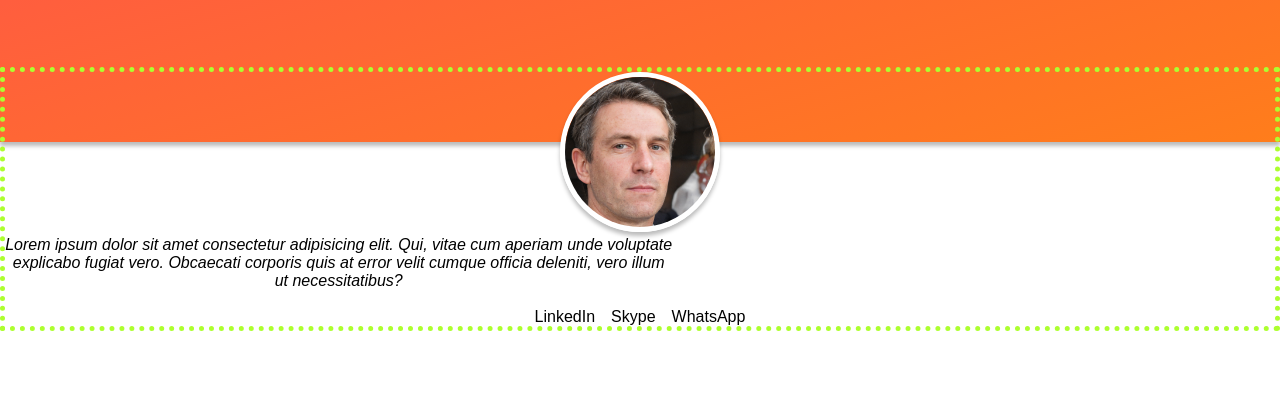
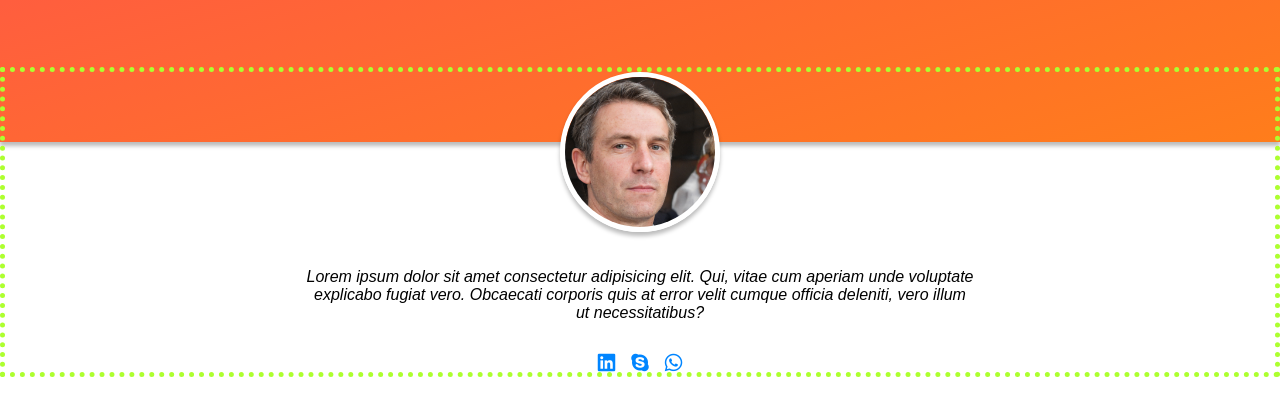
Before and after one commit to cristian-sbardelotto/Personal-Page, a plain HTML site: page index.html in a window 1280 px wide. Shown: the part 258-674 px from the top of the page. Drawn offline with Linux system fonts and the light colour scheme.

Commit message:
feat(font-awesome) implementado os ícones dos links

```diff
--- a/index.html
+++ b/index.html
@@ -6,6 +6,8 @@
     <meta http-equiv="X-UA-Compatible" content="IE=edge">
     <meta name="viewport" content="width=device-width, initial-scale=1.0">
     <title>Personal Page</title>
+    <link rel="stylesheet" href="https://cdnjs.cloudflare.com/ajax/libs/font-awesome/6.2.0/css/fontawesome.min.css">
+    <link rel="stylesheet" href="https://cdnjs.cloudflare.com/ajax/libs/font-awesome/6.2.0/css/brands.min.css">
     <link rel="stylesheet" href="style.css">
 </head>
 
@@ -19,11 +21,10 @@
             Lorem ipsum dolor sit amet consectetur adipisicing elit. Qui, vitae cum aperiam unde voluptate explicabo
             fugiat vero. Obcaecati corporis quis at error velit cumque officia deleniti, vero illum ut necessitatibus?
         </p>
-        <br>
         <ul class="profile__links">
-            <li>LinkedIn</li>
-            <li>Skype</li>
-            <li>WhatsApp</li>
+            <li><i class="fab fa-linkedin fa-lg"></i></li>
+            <li><i class="fab fa-skype fa-lg"></i></li>
+            <li><i class="fab fa-whatsapp fa-lg"></i></li>
         </ul>
     </section>
 </body>
--- a/style.css
+++ b/style.css
@@ -30,7 +30,7 @@ body {
     box-shadow: 0 4px 4px #0004;
 }
 .profile__copy{
-    margin: 0;
+    margin: 32px auto;
     max-width: 75ch;
     font-style: italic;
 }
@@ -42,6 +42,7 @@ body {
     width: fit-content;
     grid-auto-flow: column;
     gap: 16px;
+    color: #0085ff;
 }
 h1 {
     margin: 32px auto;
```
